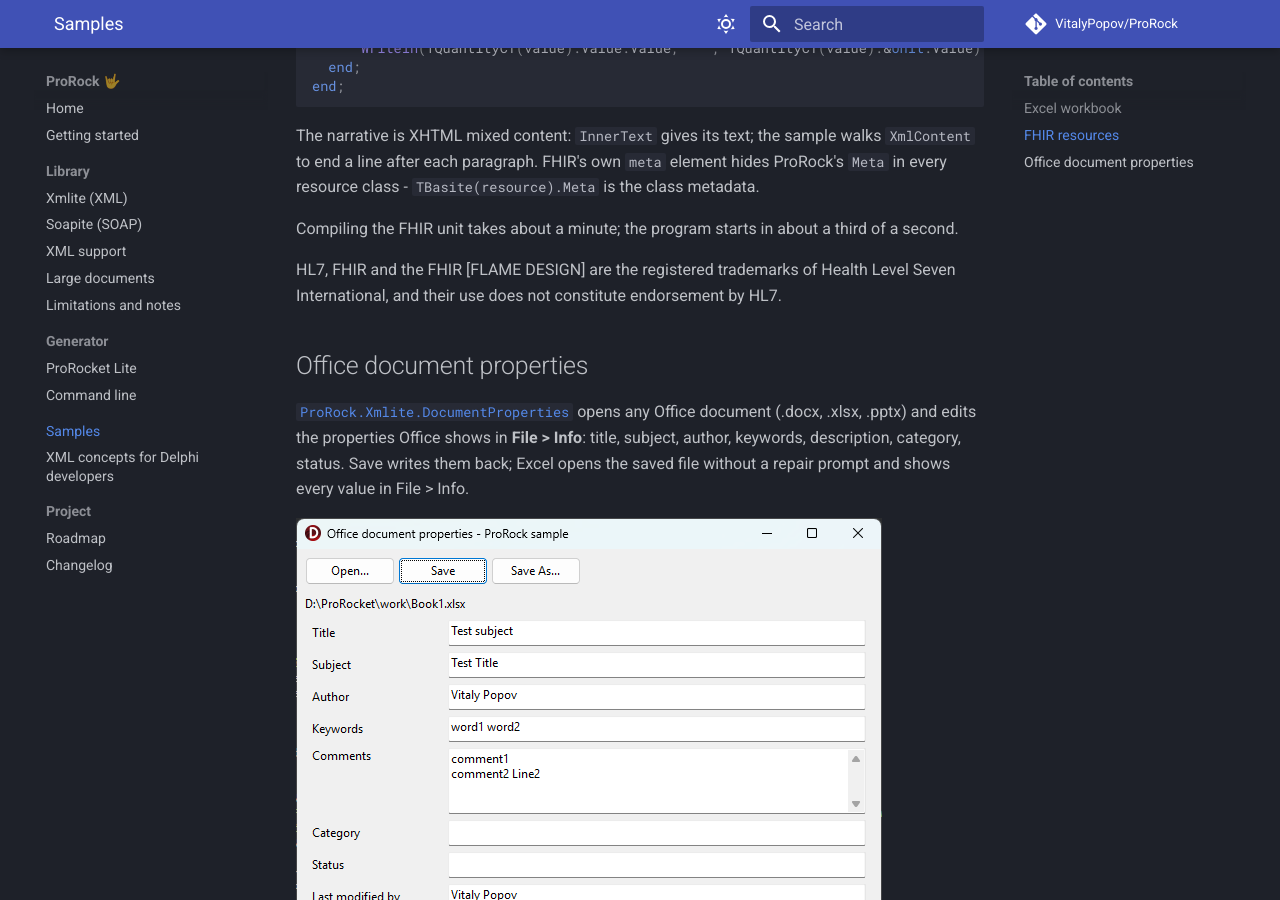
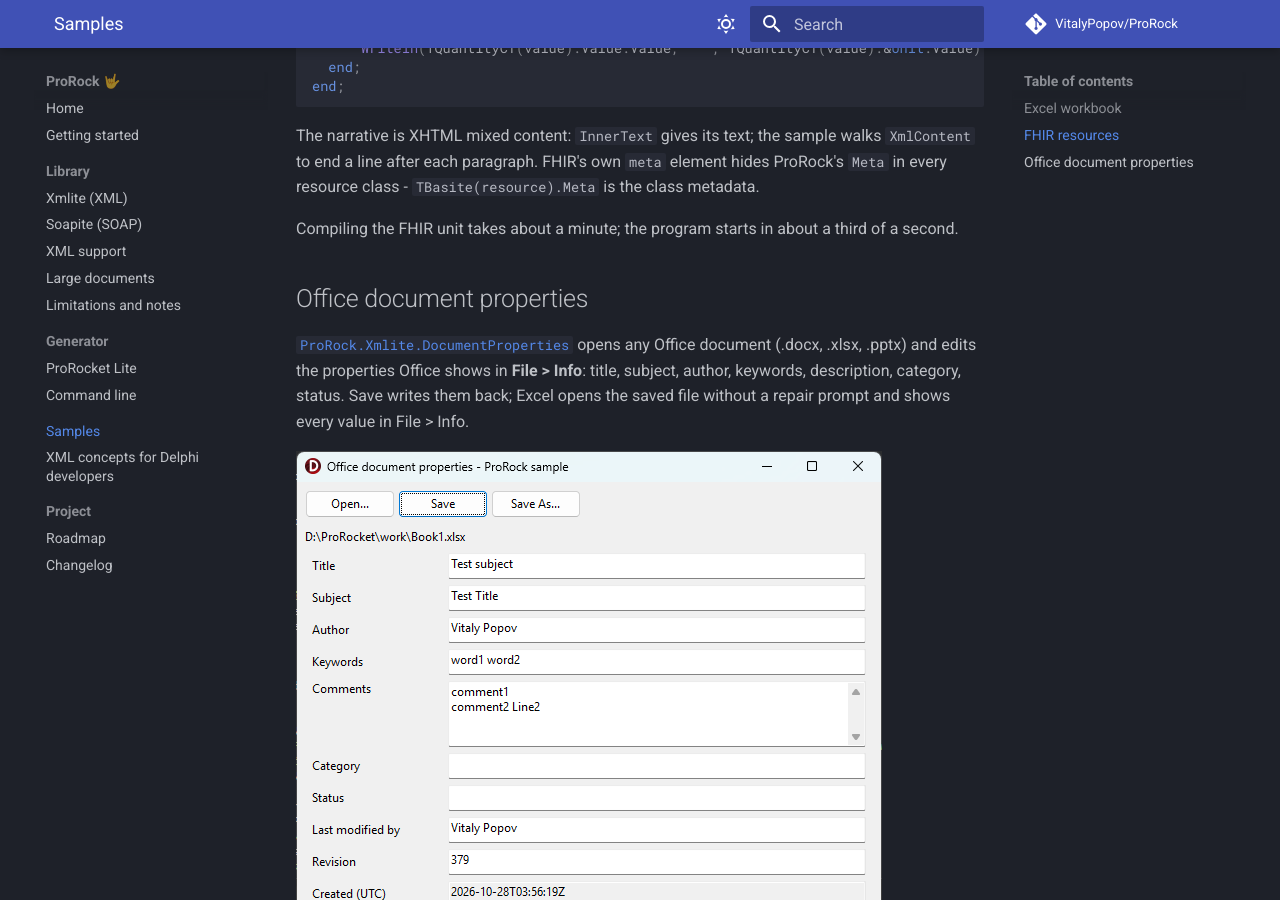
Before and after one commit to VitalyPopov/ProRock, an MkDocs documentation site: the page built from docs/samples.md, in a window 1280 px wide and 900 px high, scrolled down 2071 px. Built offline with MkDocs 1.6.1 and Material for MkDocs 9.7.7, drawn with Linux system fonts in a browser that asks for light colours; comment, search, counter and statistics services are not loaded.

Commit message:
Floats written as the shortest text that reads back the same value: a Double took 15 significant digits, not always the same number (an Excel style's tint 0.79998168889431442 came back as 0.799981688894314), a Single 7; 0.1 stays 0.1. Docs: the trademark line only in THIRD-PARTY-NOTICES

```diff
--- a/docs/samples.md
+++ b/docs/samples.md
@@ -72,9 +72,6 @@ the class metadata.
 
 Compiling the FHIR unit takes about a minute; the program starts in about a third of a second.
 
-HL7, FHIR and the FHIR [FLAME DESIGN] are the registered trademarks of Health Level Seven International, and their use
-does not constitute endorsement by HL7.
-
 ## Office document properties
 
 [`ProRock.Xmlite.DocumentProperties`](https://github.com/VitalyPopov/ProRock/tree/main/Samples/ProRock.Xmlite.DocumentProperties)
```
Also changed, not shown: CHANGELOG.md (+3 -0 lines), 2 other files.
